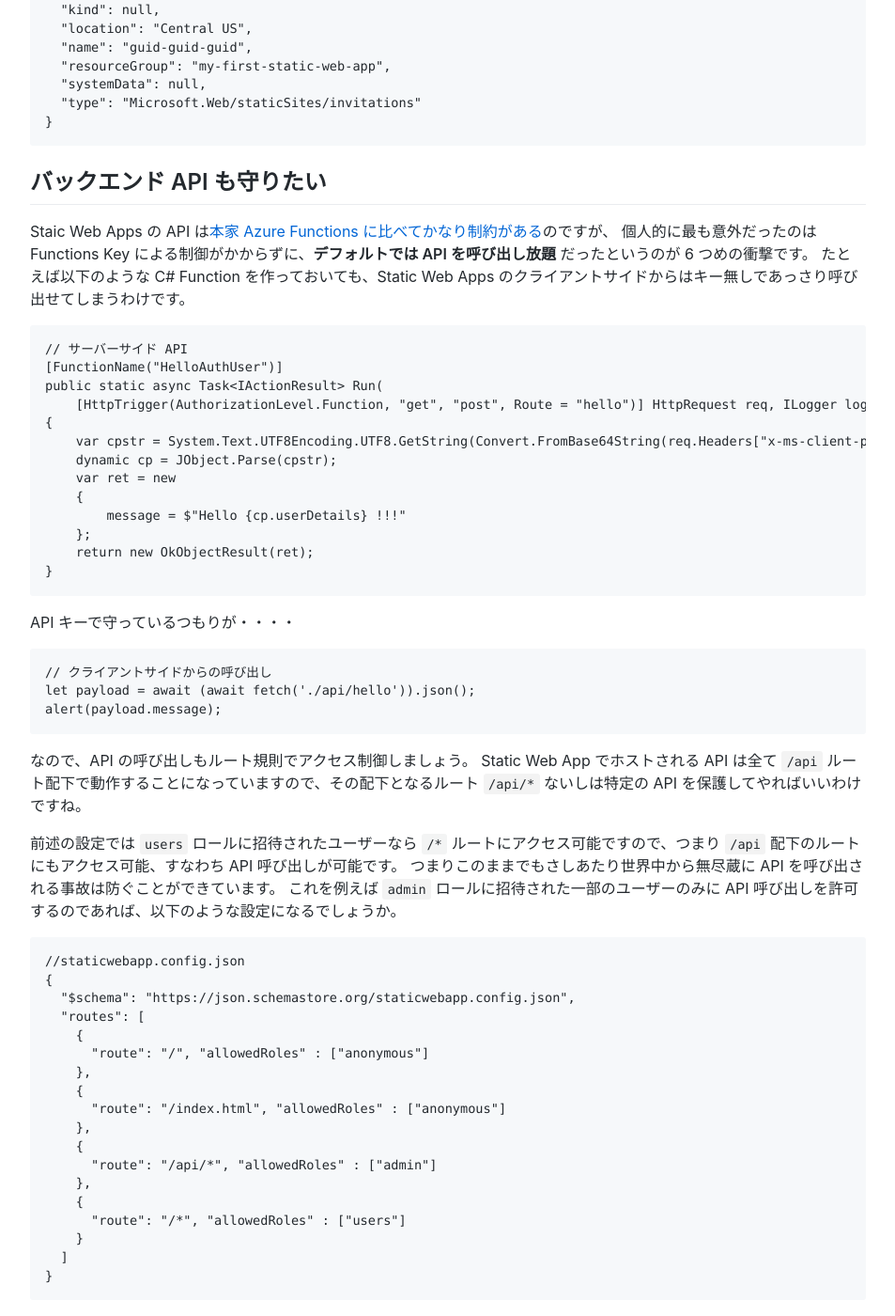
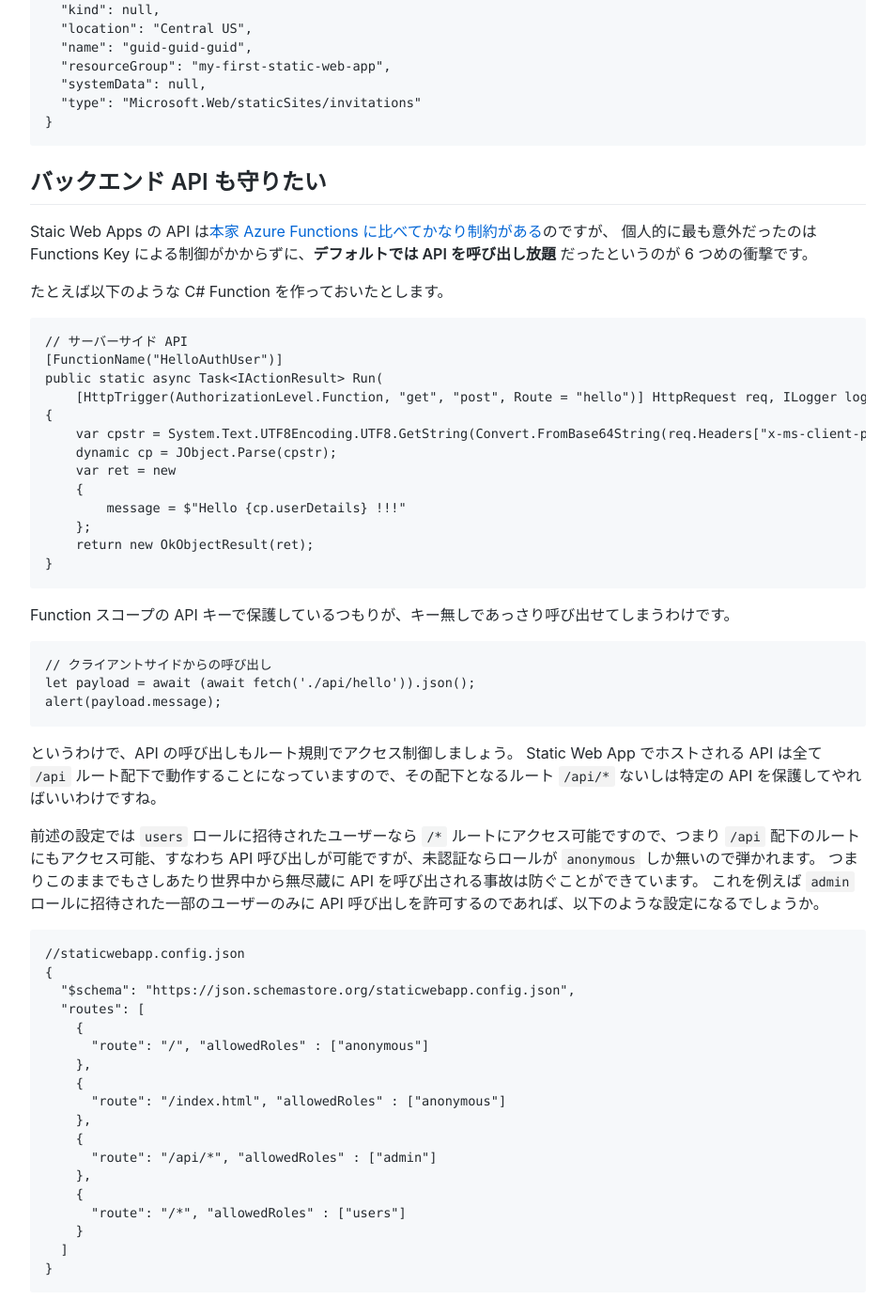
Before and after one commit to ayuina/ainaba-csa-blog, a Jekyll site: the page built from auth-static-webapp/index.md, in a window 1280 px wide and 1400 px high, scrolled down 5819 px. Shown: the whole window at 94% size, without its empty margins (163-1116 px from the left). Built offline with Jekyll 4.4.1, drawn with Linux system fonts in a browser that asks for light colours; the repository's description, which GitHub fills in, is left out.

Commit message:
fix doc2

````diff
--- a/auth-static-webapp/index.md
+++ b/auth-static-webapp/index.md
@@ -213,7 +213,8 @@ $  az staticwebapp users invite \
 
 Staic Web Apps の API は[本家 Azure Functions に比べてかなり制約がある](https://docs.microsoft.com/ja-jp/azure/static-web-apps/apis)のですが、
 個人的に最も意外だったのは Functions Key による制御がかからずに、**デフォルトでは API を呼び出し放題** だったというのが 6 つめの衝撃です。
-たとえば以下のような C# Function を作っておいても、Static Web Apps のクライアントサイドからはキー無しであっさり呼び出せてしまうわけです。
+
+たとえば以下のような C# Function を作っておいたとします。
 
 ```c#
 // サーバーサイド API
@@ -230,7 +231,8 @@ public static async Task<IActionResult> Run(
     return new OkObjectResult(ret);
 }
 ```
-API キーで守っているつもりが・・・・
+
+Function スコープの API キーで保護しているつもりが、キー無しであっさり呼び出せてしまうわけです。
 
 ```javascript
 // クライアントサイドからの呼び出し
@@ -238,10 +240,10 @@ let payload = await (await fetch('./api/hello')).json();
 alert(payload.message);
 ```
 
-なので、API の呼び出しもルート規則でアクセス制御しましょう。
+というわけで、API の呼び出しもルート規則でアクセス制御しましょう。
 Static Web App でホストされる API は全て `/api` ルート配下で動作することになっていますので、その配下となるルート `/api/*` ないしは特定の API を保護してやればいいわけですね。
 
-前述の設定では `users` ロールに招待されたユーザーなら `/*` ルートにアクセス可能ですので、つまり `/api` 配下のルートにもアクセス可能、すなわち API 呼び出しが可能です。
+前述の設定では `users` ロールに招待されたユーザーなら `/*` ルートにアクセス可能ですので、つまり `/api` 配下のルートにもアクセス可能、すなわち API 呼び出しが可能ですが、未認証ならロールが `anonymous` しか無いので弾かれます。
 つまりこのままでもさしあたり世界中から無尽蔵に API を呼び出される事故は防ぐことができています。
 これを例えば `admin` ロールに招待された一部のユーザーのみに API 呼び出しを許可するのであれば、以下のような設定になるでしょうか。
 
````
